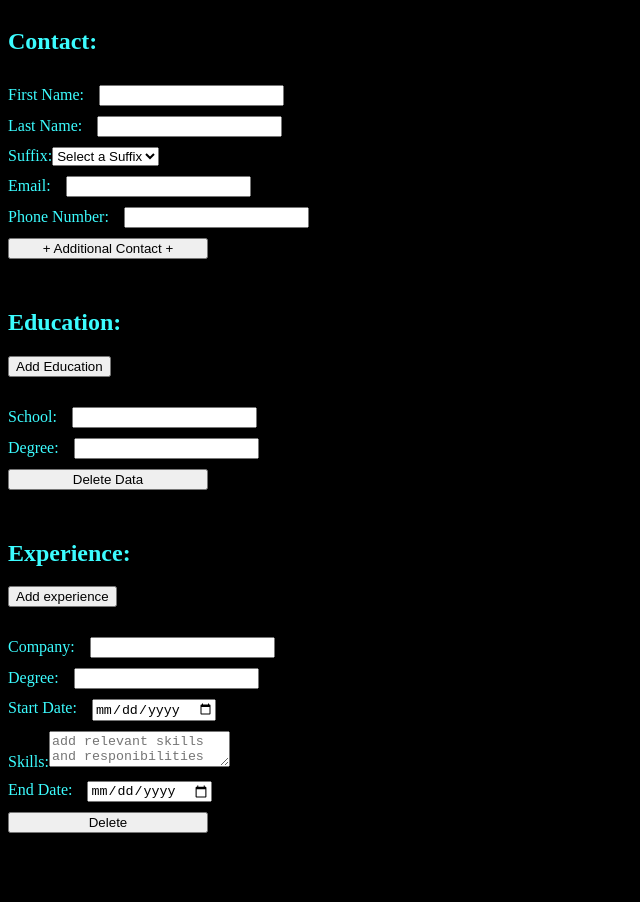
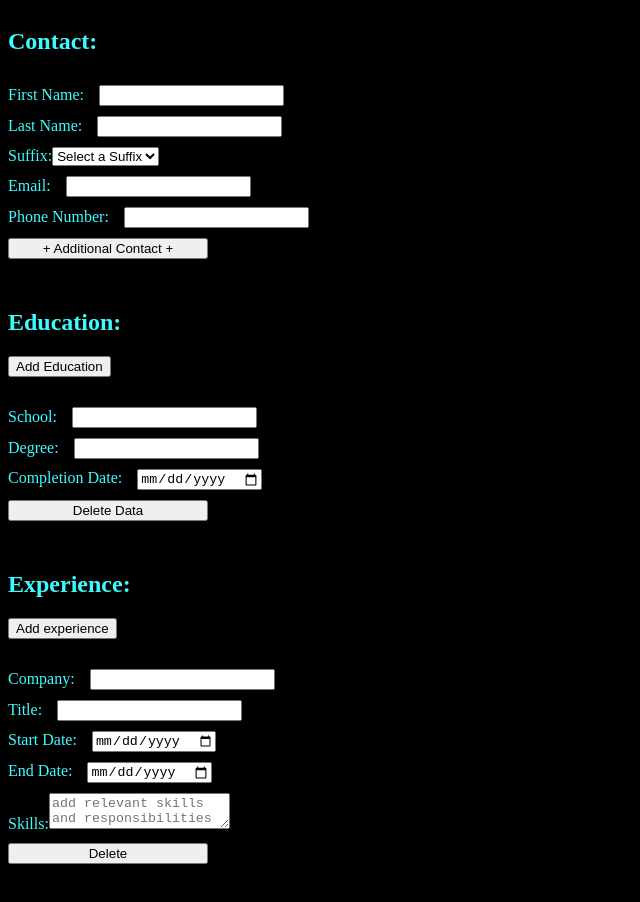
Before and after one commit to ThatBaldDude4/CV-Application, a React (Vite) app: page / in a window 1280 px wide. Shown: the top 902 px of the page, without its empty margins (0-640 px from the left). Built offline with nearby package versions, Linux system fonts and the light colour scheme.

Commit message:
add final containers for form data

```diff
--- a/src/Education.jsx
+++ b/src/Education.jsx
@@ -6,7 +6,8 @@ export default function Education({education, handleArrayField, addItemToArray,
                     <label >
                         School:
                         <input
-                            value={eduObj.school} onChange={(e) => {
+                            value={eduObj.school}
+                            onChange={(e) => {
                                 handleArrayField(arrayName, eduObj.id, "school", e.target.value)
                             }}
                             type="text"
@@ -18,6 +19,16 @@ export default function Education({education, handleArrayField, addItemToArray,
                             handleArrayField(arrayName, eduObj.id, "degree", e.target.value)
                         }}/>
                     </label>
+                    <label>
+                        Completion Date:
+                        <input
+                            onChange={(e) => {
+                                handleArrayField(arrayName, eduObj.id, "completionDate", e.target.value)
+                            }}
+                            type="date"
+                            value={eduObj.completionDate}
+                        />
+                    </label>
                     <button type="button" onClick={() => {removeItemFromArray(arrayName, eduObj.id)}}>Delete Data</button>
                 </div>
             )
@@ -27,7 +38,12 @@ export default function Education({education, handleArrayField, addItemToArray,
         <>
         <h2>Education:</h2>
         <button type="button" onClick={() => {
-            addItemToArray(arrayName, {id: crypto.randomUUID(), school: "", degree: ""})
+            addItemToArray(arrayName, {
+                id: crypto.randomUUID(),
+                school: "",
+                degree: "",
+                completionDate: "",
+            })
         }}>Add Education</button>
         <section className="education-section">
            {educationList}
--- a/src/Experience.jsx
+++ b/src/Experience.jsx
@@ -6,23 +6,32 @@ export default function Experience({experience, handleArrayField, addItemToArray
                     <label >
                         Company:
                         <input
-                            value={expObj.school} onChange={(e) => {
-                                handleArrayField(arrayName, expObj.id, "school", e.target.value)
+                            value={expObj.company} onChange={(e) => {
+                                handleArrayField(arrayName, expObj.id, "company", e.target.value)
                             }}
                             type="text"
                         />
                     </label>
                     <label>
-                        Degree:
-                        <input value={expObj.degree} onChange={(e) => {
-                            handleArrayField(arrayName, expObj.id, "degree", e.target.value)
+                        Title:
+                        <input value={expObj.title} onChange={(e) => {
+                            handleArrayField(arrayName, expObj.id, "title", e.target.value)
                         }}/>
                     </label>
                     <label>
                         Start Date:
                         <input
-                            value={expObj.startData} onChange={(e) => {
-                            handleArrayField(arrayName, expObj.id, "startData", e.target.value)
+                            value={expObj.startDate} onChange={(e) => {
+                            handleArrayField(arrayName, expObj.id, "startDate", e.target.value)
+                            }}
+                            type="date"
+                        />
+                    </label>
+                    <label>
+                        End Date:
+                        <input
+                            value={expObj.endDate} onChange={(e) => {
+                            handleArrayField(arrayName, expObj.id, "endDate", e.target.value)
                             }}
                             type="date"
                         />
@@ -31,22 +40,13 @@ export default function Experience({experience, handleArrayField, addItemToArray
                         Skills:
                         <textarea
                             maxLength="500"
-                            placeholder="add relevant skills and responibilities"
+                            placeholder="add relevant skills and responsibilities"
+                            value={expObj.skills}
                             onChange={(e) => {
                                 handleArrayField(arrayName, expObj.id, "skills", e.target.value);
                             }}
                         >
-
                         </textarea>
-                    </label>
-                    <label>
-                        End Date:
-                        <input
-                            value={expObj.startData} onChange={(e) => {
-                            handleArrayField(arrayName, expObj.id, "endData", e.target.value)
-                            }}
-                            type="date"
-                        />
                     </label>
                     <button type="button" onClick={() => {removeItemFromArray(arrayName, expObj.id)}}>Delete</button>
                 </div>
@@ -56,7 +56,14 @@ export default function Experience({experience, handleArrayField, addItemToArray
         <>
         <h2>Experience:</h2>
         <button type="button" onClick={() => {
-            addItemToArray(arrayName, {id: crypto.randomUUID(), school: "", degree: ""})
+            addItemToArray(arrayName, {
+                id: crypto.randomUUID(),
+                title: "",
+                company: "",
+                startDate: "",
+                endDate: "",
+                skills: ""
+            })
         }}>Add experience</button>
         <section className="experience-section">
            {experienceList}
```
